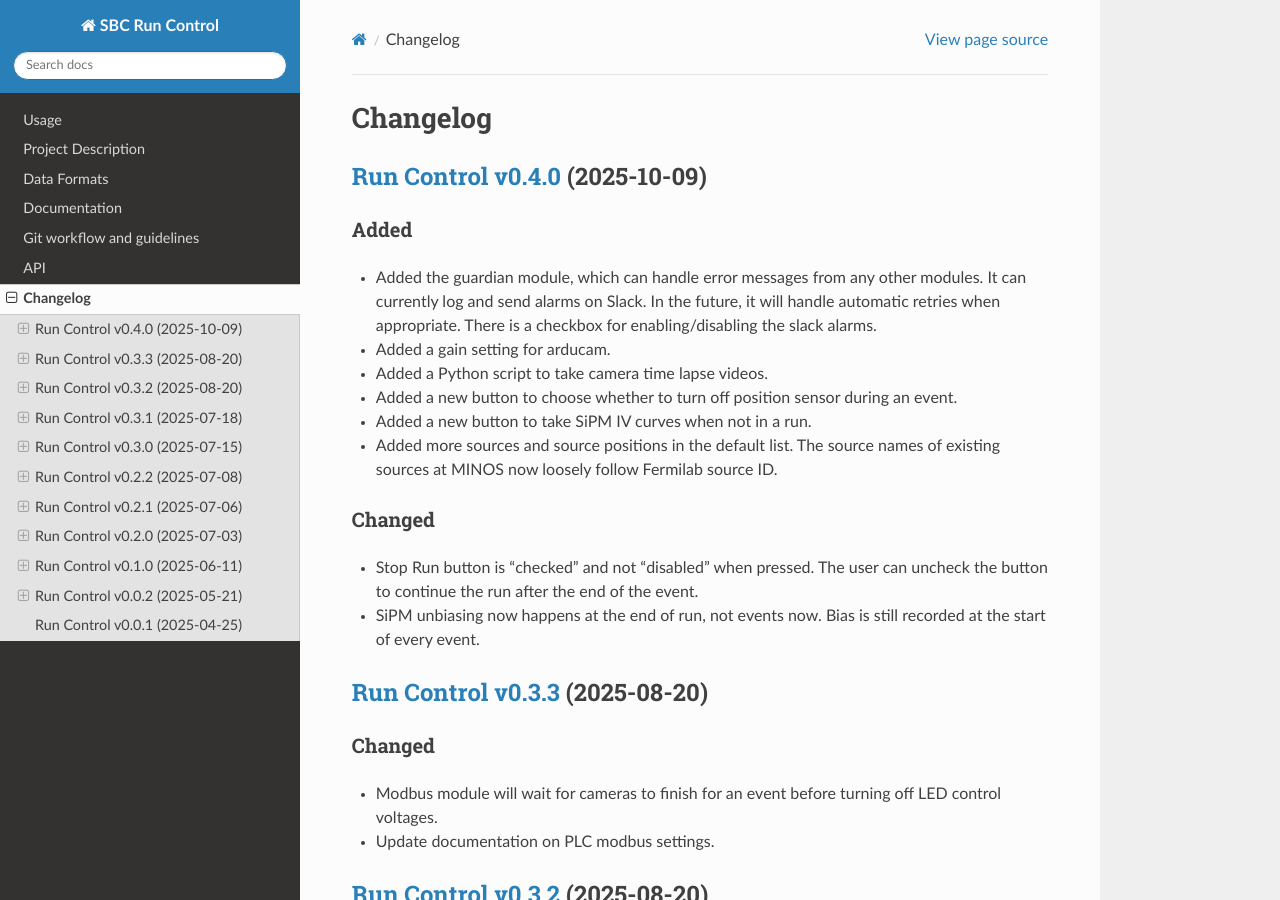
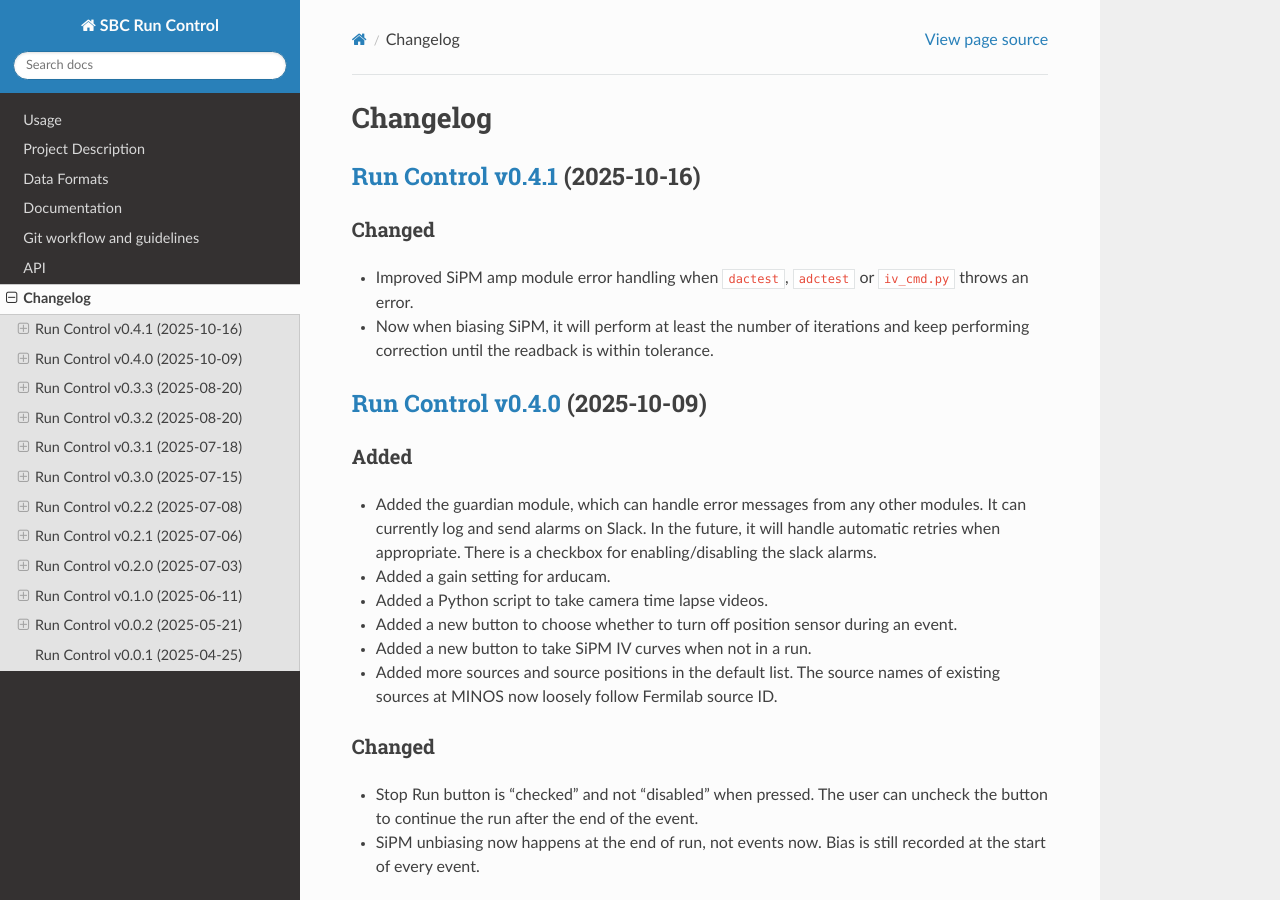
Before and after one commit to SBC-Collaboration/SBC-RunControl, a Sphinx documentation site: the page built from docs/changelog.md, in a window 1280 px wide and 900 px high. Built offline with Sphinx 7.4.7 and the Read the Docs theme 3.1.0, drawn with Linux system fonts in a browser that asks for light colours.

Commit message:
Prepare for v0.4.1

```diff
--- a/docs/changelog.md
+++ b/docs/changelog.md
@@ -1,4 +1,9 @@
 # Changelog
+
+## [Run Control v0.4.1](https://github.com/SBC-Collaboration/SBC-RunControl/releases/tag/v0.4.1) (2025-10-16)
+### Changed
+- Improved SiPM amp module error handling when `dactest`, `adctest` or `iv_cmd.py` throws an error.
+- Now when biasing SiPM, it will perform at least the number of iterations and keep performing correction until the readback is within tolerance.
 
 ## [Run Control v0.4.0](https://github.com/SBC-Collaboration/SBC-RunControl/releases/tag/v0.4.0) (2025-10-09)
 ### Added
--- a/docs/conf.py
+++ b/docs/conf.py
@@ -7,8 +7,8 @@ project = 'SBC Run Control'
 copyright = '2024-2025 SBC Collaboration'
 author = 'SBC Collaboration'
 
-release = '0.4.0'
-version = '0.4.0'
+release = '0.4.1'
+version = '0.4.1'
 
 # -- General configuration
 
```
Also changed, not shown: 1 other file.
